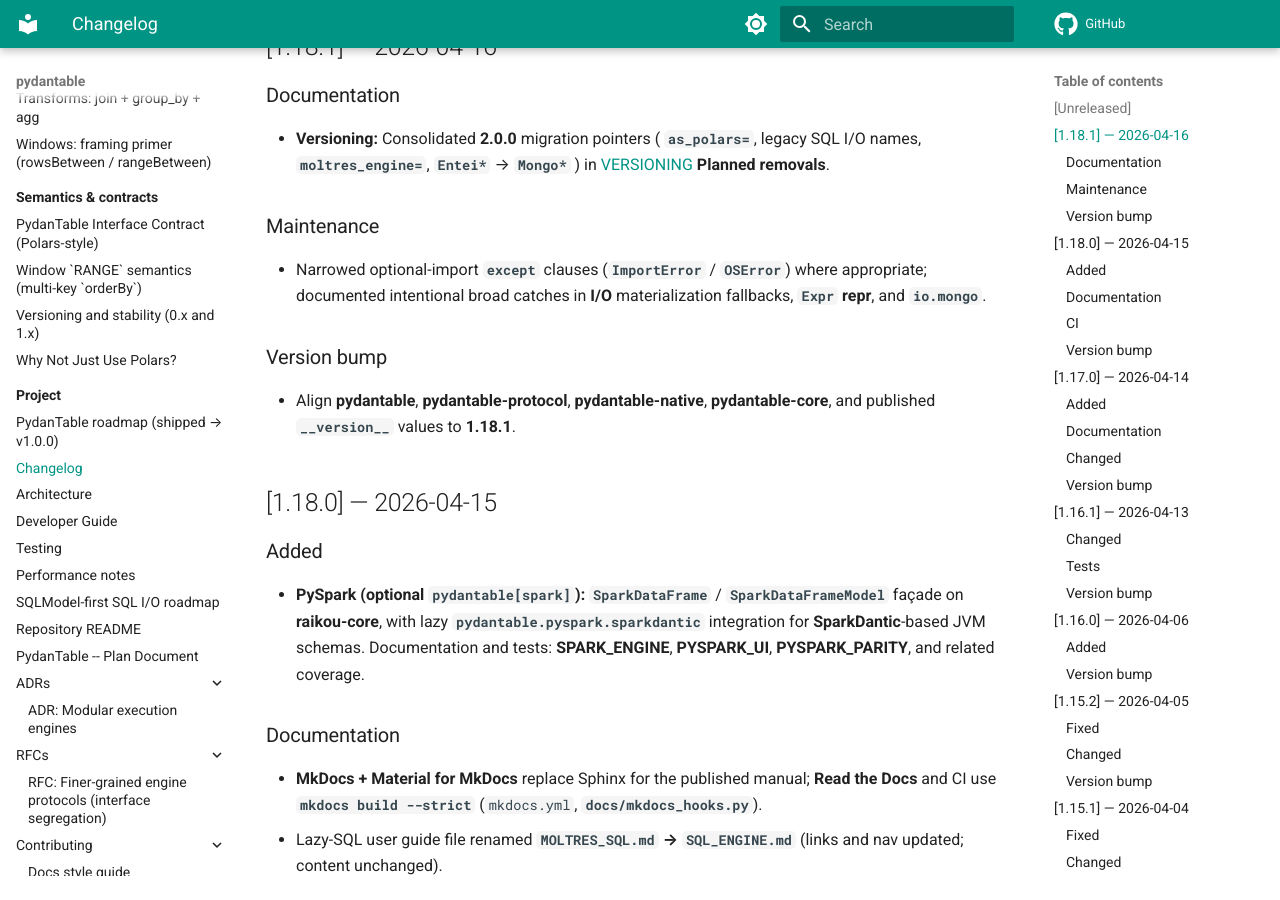
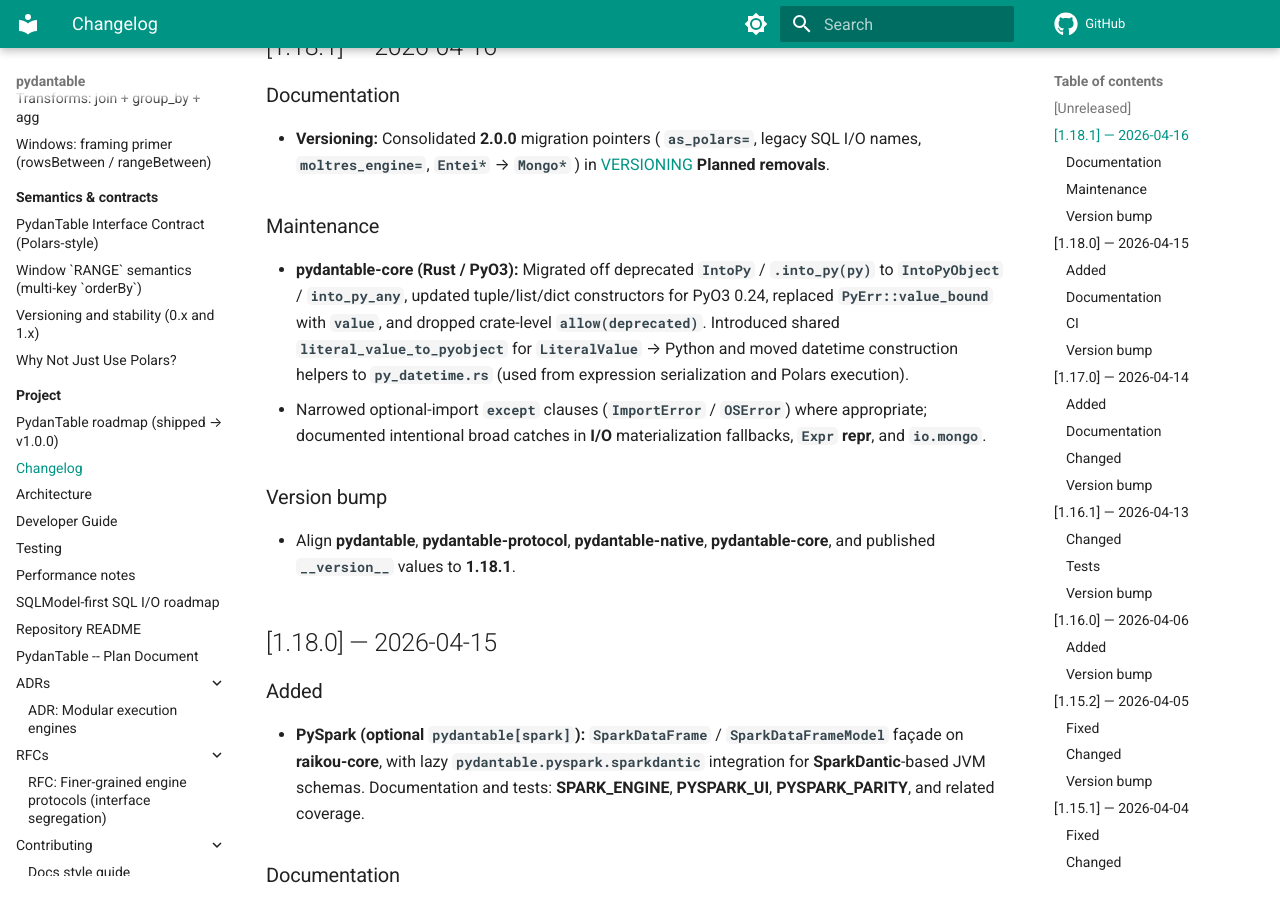
Before and after one commit to eddiethedean/pydantable, an MkDocs documentation site: the page built from docs/project/changelog.md, in a window 1280 px wide and 900 px high, scrolled down 302 px. Built offline with MkDocs 1.6.1 and Material for MkDocs 9.7.7, drawn with Linux system fonts in a browser that asks for light colours; comment, search, counter and statistics services are not loaded.

Commit message:
docs(changelog): note pydantable-core PyO3 and helper refactors for 1.18.1

```diff
--- a/docs/project/changelog.md
+++ b/docs/project/changelog.md
@@ -12,6 +12,7 @@ All notable changes to this project are documented here. The format is inspired
 
 ### Maintenance
 
+- **pydantable-core (Rust / PyO3):** Migrated off deprecated **`IntoPy`** / **`.into_py(py)`** to **`IntoPyObject`** / **`into_py_any`**, updated tuple/list/dict constructors for PyO3 0.24, replaced **`PyErr::value_bound`** with **`value`**, and dropped crate-level **`allow(deprecated)`**. Introduced shared **`literal_value_to_pyobject`** for **`LiteralValue`** → Python and moved datetime construction helpers to **`py_datetime.rs`** (used from expression serialization and Polars execution).
 - Narrowed optional-import **`except`** clauses (**`ImportError`** / **`OSError`**) where appropriate; documented intentional broad catches in **I/O** materialization fallbacks, **`Expr` repr**, and **`io.mongo`**.
 
 ### Version bump
```
